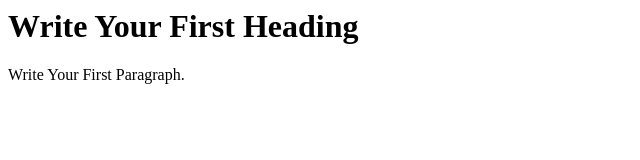
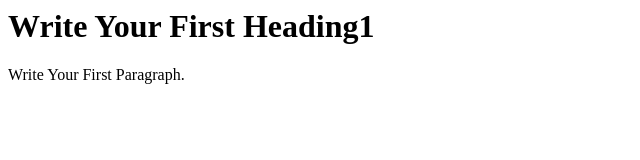
Before and after one commit to niravtej/nirav-namastereact, a plain HTML site: page index.html in a window 1280 px wide. Shown: the full height of the page, 0-640 px from the left. Drawn offline with Linux system fonts and the light colour scheme.

Commit message:
updated file

```diff
--- a/index.html
+++ b/index.html
@@ -4,7 +4,7 @@
 <title>Food creav</title>
 </head>
 <body>
-<h1>Write Your First Heading</h1>
+<h1>Write Your First Heading1</h1>
 <p>Write Your First Paragraph.</p>
 </body>
 </html>
```
